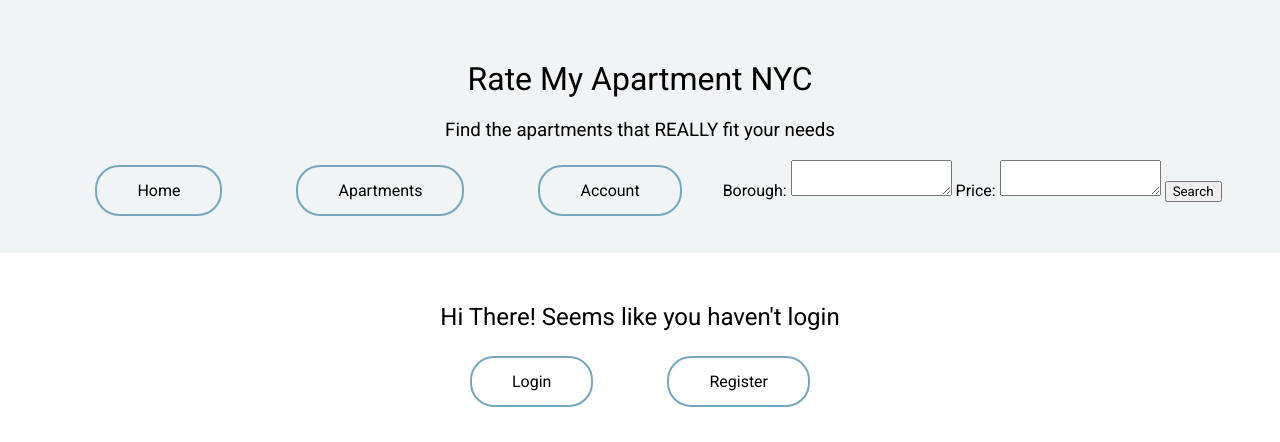
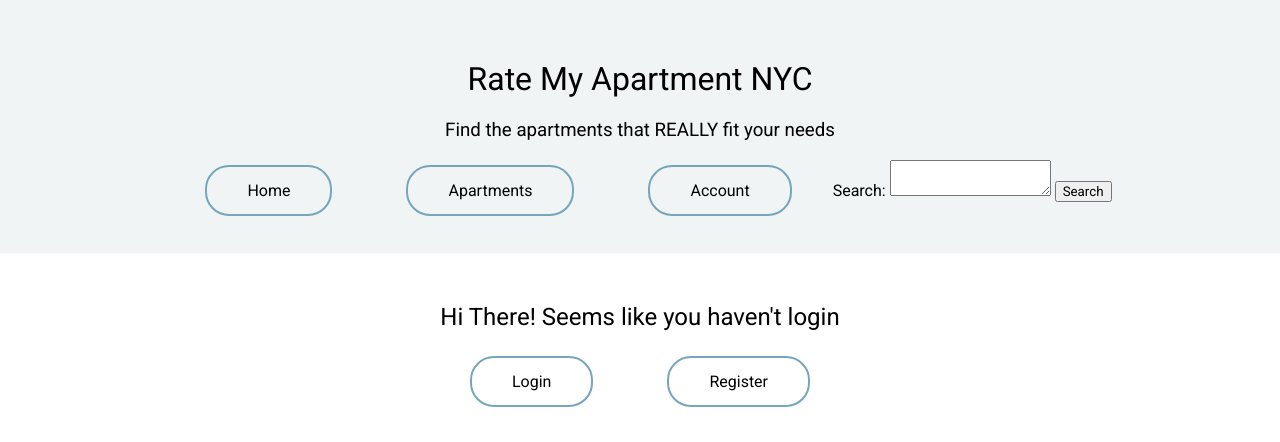
Before and after one commit to software-students-fall2022/final-project-project5-team4, a Flask app: page / in a window 1280 px wide. Shown: the top 442 px of the page. Run offline with Flask 2, Linux system fonts and the light colour scheme.

Commit message:
modified the search func in the nav bar

```diff
--- a/web-app/templates/base.html
+++ b/web-app/templates/base.html
@@ -27,10 +27,8 @@
           </div>
           <div class="nav-bar">
             <form method="POST" action="{{ url_for('read_filterby')}}">
-              Borough:
-              <textarea type="text" id="fborough" name="fborough"></textarea>
-              Price:
-              <textarea type="text" id="folder" name="folder"></textarea>
+              Search:
+              <textarea type="text" id="fnameOrAddress" name="fnameOrAddress"></textarea>
             <input type="submit" name="search-btn" value="Search" /></form>
           </div>
       </header>
```
